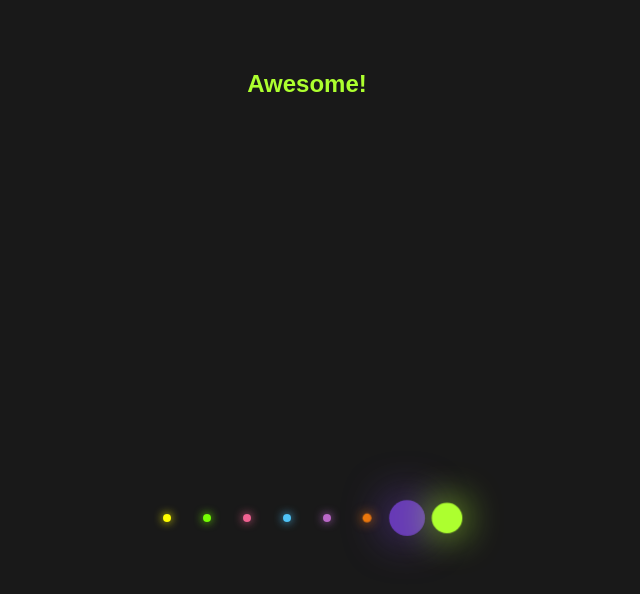
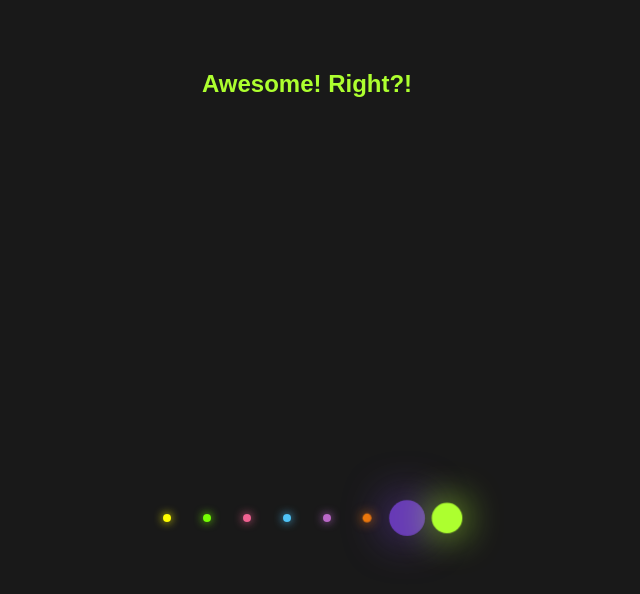
Before and after one commit to bodakhan/my-first-repo, a plain HTML site: page index.html in a window 1280 px wide. Shown: the whole page, without its empty margins (333-973 px from the left). Drawn offline with Linux system fonts and the light colour scheme.

Commit message:
updated header

```diff
--- a/index.html
+++ b/index.html
@@ -8,7 +8,7 @@
 </head>
 <body>
   <div>
-    <h2>Awesome!</h2>
+    <h2>Awesome! Right?!</h2>
     <ul>
       <li></li>
       <li></li>
```
